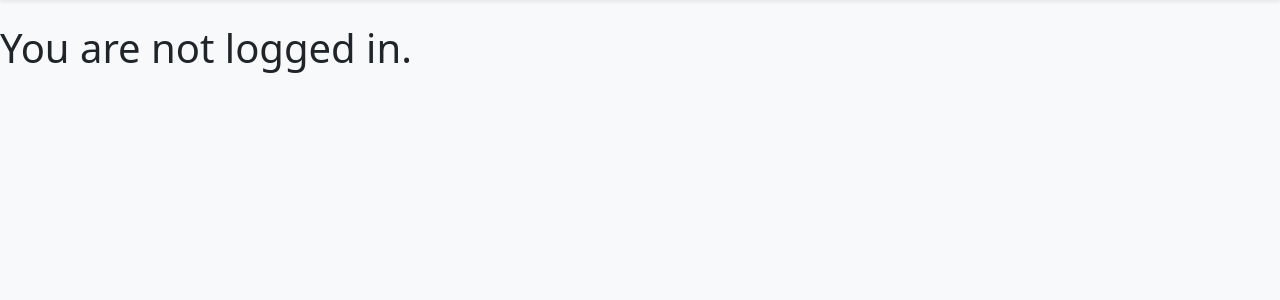
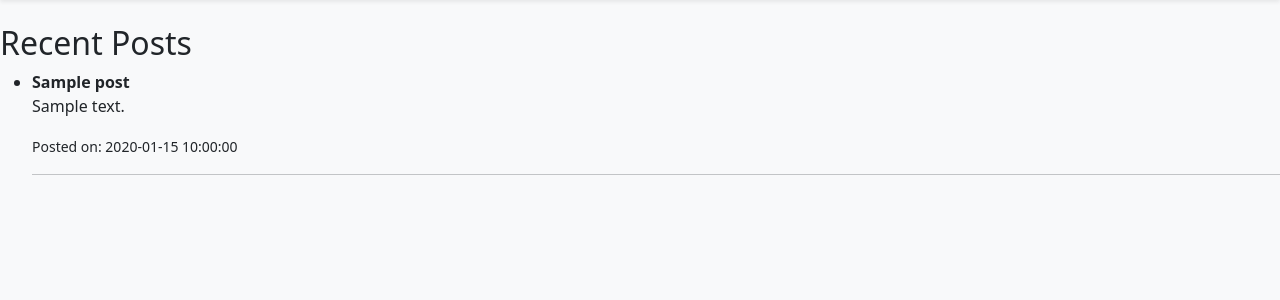
Before and after one commit to gaajj/web-development-end-assignment, a PHP site: template app/views/home/index.php in a window 1280 px wide. Shown: the part 56-356 px from the top of the page. Run offline with PHP 8.4, Linux system fonts and the light colour scheme; the template is opened without the code that fills it: most values are stand-ins (such as "Sample title", 1, 10 or a date in 2020).

Commit message:
Posts Testing

```diff
--- a/app/views/home/index.php
+++ b/app/views/home/index.php
@@ -1,9 +1,21 @@
 <?php include __DIR__ . '/../header.php'; ?>
 
-<?php if (!empty($_SESSION['username'])): ?>
-    <h1>Hello, <?= htmlspecialchars($_SESSION['username']); ?>!</h1>
-<?php else: ?>
-    <h1>You are not logged in.</h1>
-<?php endif; ?>
+<?php
+if ($posts):
+    echo "<h2>Recent Posts</h2>";
+    echo "<ul>";
+    foreach ($posts as $post):
+        echo "<li>";
+        echo "<strong>" . htmlspecialchars($post->title) . "</strong><br>";
+        echo "<p>" . nl2br(htmlspecialchars($post->content)) . "</p>";
+        echo "<small>Posted on: " . htmlspecialchars($post->date_posted) . "</small>";
+        echo "</li><hr>";
+    endforeach;
+    echo "</ul>";
+else:
+    echo "<p>No posts available.</p>";
+endif;
+
+?>
 
 <?php include __DIR__ . '/../footer.php'; ?>
```
Also changed, not shown: app/controllers/HomeController.php (+12 -0 lines).
